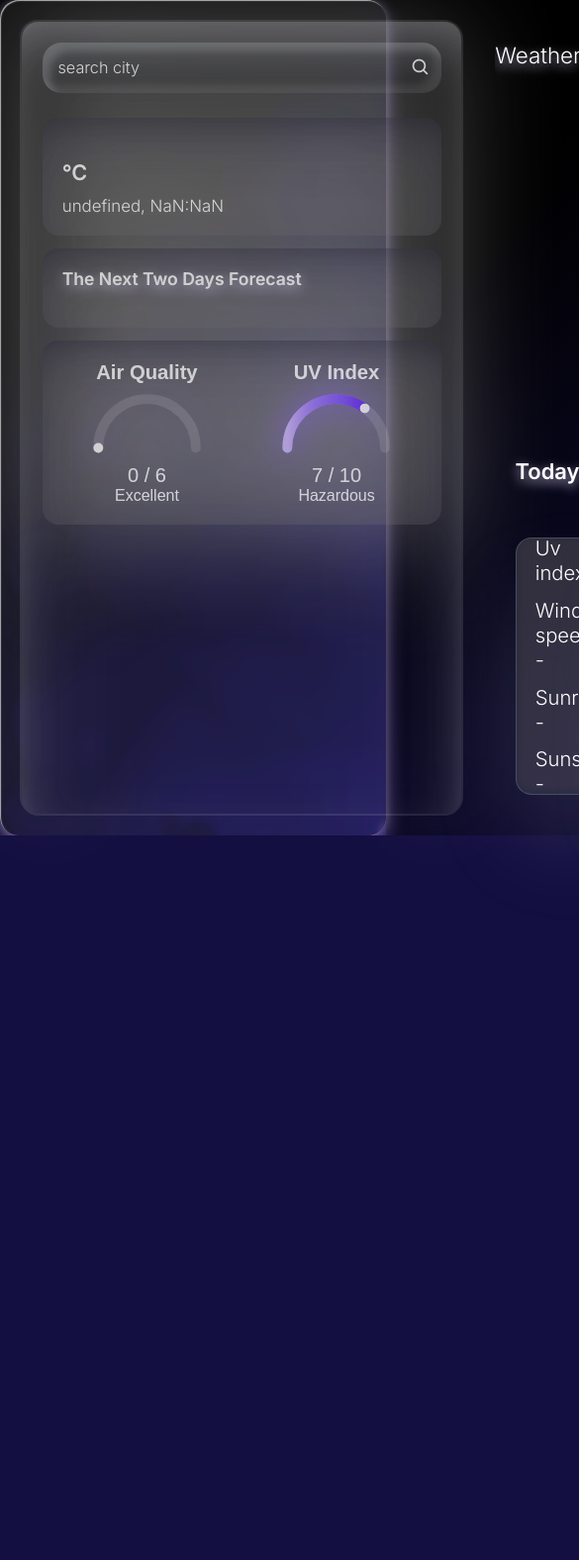
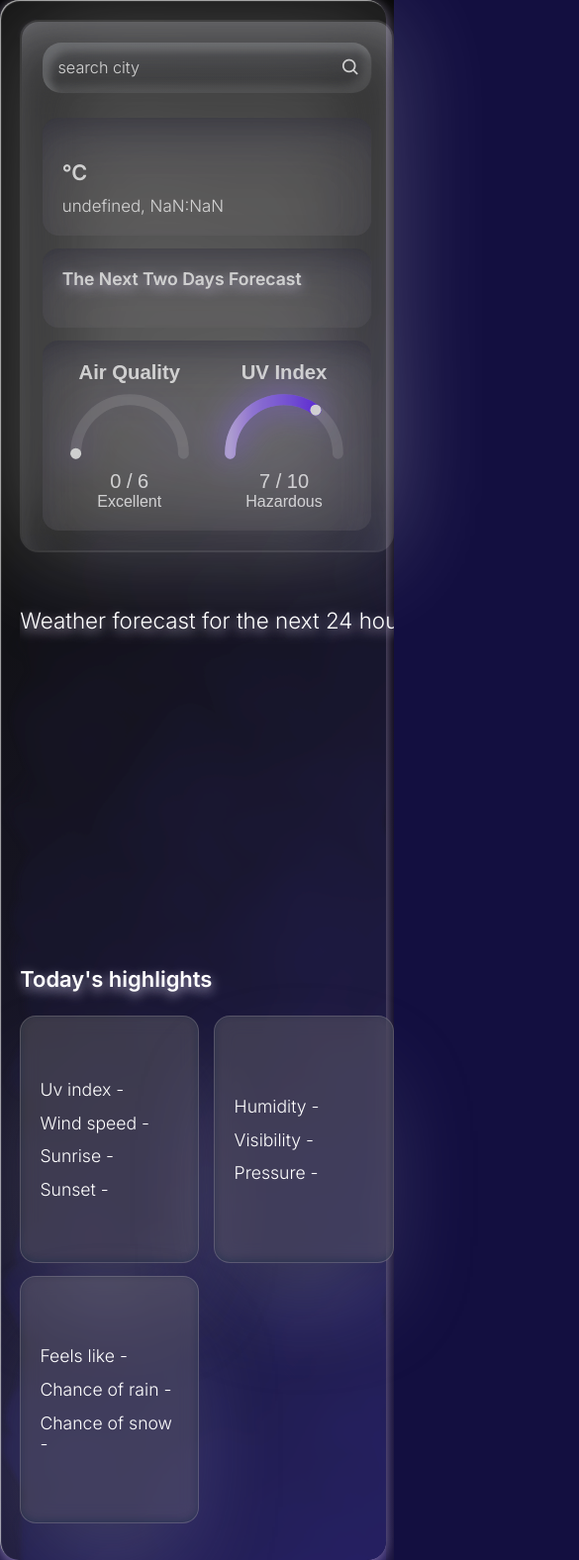
Before and after one commit to Shteinaseev/weather-app, a website built with Vite: page src/index.html in a window 390 px wide. Shown: the top 1576 px of the page at 99% size, 585 px wide, since content can reach past the window. Before the commit the page ends 844 px from the top, so only its background shows below. Built offline with nearby package versions, Linux system fonts and the light colour scheme; no server answers.

Commit message:
maked mobile and laptops versions

```diff
--- a/src/index.html
+++ b/src/index.html
@@ -29,10 +29,11 @@
                 <ul data-js-suggestions class="suggestions-container"></ul>
             </div>
             <img data-js-img src="" alt="">
+            <div class="wrapper">
                 <article class="info">
                     <h3 data-js-location class="location">
                         </h2>
-                    <p data-js-weather-desc></p>
+                        <p class="desc" data-js-weather-desc></p>
                         <p class="temperature">
                             <span data-js-temp></span>°C
                         </p>
@@ -51,6 +52,7 @@
                         <p class="prognose"></p>
                     </div>
                 </article>
+            </div>
             <article data-js-graph-wrapper class="graph-wrapper">
                 <gauge-indicator data-js-air-quality title="Air Quality" max="6" scale="air">
                 </gauge-indicator>
@@ -66,6 +68,7 @@
         </section>
         <section data-js-highlights class="highlights item">
             <h2>Today's highlights</h2>
+            <div class="wrapper">
                 <article class="info-card">
                     <p class="UV-index">
                         <span>Uv index - </span>
@@ -112,6 +115,7 @@
                         <span data-js-chance-of-snow></span>
                     </p>
                 </article>
+            </div>
         </section>
     </main>
 </body>
--- a/src/styles/style.css
+++ b/src/styles/style.css
@@ -43,7 +43,7 @@ body {
     font-family: 'Inter', sans-serif;
     display: grid;
     place-content: center;
-    height: 100vh;
+    min-height: 100vh;
     color: #fff;
     /* background-image: linear-gradient(60deg, #080808, #2200ff); */
     background-color: #130f40;
@@ -61,7 +61,6 @@ article {
 .content {
     position: relative;
     width: min(85.714vw, 105rem);
-    min-height: min(100vh, 1024px);
     border-radius: 1.2rem;
     box-shadow: 0 0 10px rgba(255, 255, 255, 0.2), 0 10px 20px rgba(187, 155, 255, 0.5);
     display: grid;
@@ -87,6 +86,10 @@ article {
         display: flex;
         flex-direction: column;
         row-gap: .8rem;
+
+        .wrapper {
+            display: contents;
+        }
 
         input {
             background: linear-gradient(173deg, #23272f22 0%, #14161a22 100%);
@@ -144,6 +147,11 @@ article {
         text-shadow: 0 4px 12px rgba(233, 223, 255, 0.8);
         font-size: clamp(1rem, 2.24vh, 1.4rem);
         font-weight: 200;
+    }
+
+    .desc {
+        font-size: clamp(1.15rem, 2.25vh, 1.4rem);
+        font-weight: 600;
     }
 
     .temperature {
@@ -238,7 +246,8 @@ article {
     }
 
     gauge-indicator {
-        width: clamp(6rem, 14.6vh, 8.5rem);
+        /* width: clamp(6rem, 14.6vh, 8.5rem); */
+        width: 8.5rem;
         text-align: center;
         font-family: sans-serif;
         color: #fff;
@@ -374,12 +383,7 @@ article {
 
 .highlights {
     height: 50vh;
-    padding: clamp(1rem, 2.4vh, 1.5rem);
-    display: grid;
-    grid-template-rows: auto 260px;
-    gap: clamp(0.2rem, 1.28vh, 0.8rem);
-    grid-template-columns: repeat(3, 30%);
-    place-items: center;
+    padding: 1.5rem;
 
     h2 {
         justify-self: start;
@@ -389,9 +393,19 @@ article {
         font-weight: 600;
     }
 
+    .wrapper {
+        height: 80%;
+        margin-top: 1.5rem;
+        display: flex;
+        justify-content: space-between;
+        align-items: center;
+        column-gap: 1rem;
+    }
+
     article {
-        width: 100%;
-        height: 100%;
+        flex-basis: 300px;
+        height: auto;
+        min-height: 250px;
         flex-direction: column;
         justify-content: center;
         row-gap: .8rem;
@@ -400,7 +414,7 @@ article {
         box-shadow: rgba(209, 209, 238, 0.25) 0px 50px 100px -20px, rgba(0, 0, 0, 0.3) 0px 30px 60px -30px, rgba(10, 37, 64, 0.35) 0px -2px 6px 0px inset;
 
         p {
-            font-size: clamp(1rem, 2.4vh, 1.5rem);
+            font-size: clamp(1.1rem, 1.167vw, 1.4rem);
             font-weight: 300;
         }
 
@@ -412,3 +426,67 @@ article {
         width: 100vw;
     }
 }
+
+@media (max-width: 900px) {
+    .content aside {
+        background-position: center bottom;
+
+        .wrapper {
+            display: flex;
+            column-gap: 1.2rem;
+            flex-basis: 10%;
+        }
+
+        .info,
+        .forecast {
+            flex-basis: 50%;
+        }
+    }
+
+    .content {
+        grid-template-areas:
+            "aside"
+            "weather"
+            "highlights";
+        grid-template-columns: 1fr;
+        row-gap: 2rem;
+    }
+
+    .weather {
+        height: auto;
+    }
+}
+
+@media (max-width: 800px) {
+    .highlights {
+        padding: 0;
+
+        .wrapper {
+            align-items: start;
+        }
+    }
+
+}
+
+@media (max-width: 580px) {
+    .content aside {
+        .wrapper {
+            display: contents;
+        }
+    }
+
+    .highlights {
+        height: 580px;
+
+        .wrapper {
+            flex-wrap: wrap;
+            column-gap: 0.5rem;
+            row-gap: 0.8rem;
+
+            article {
+                flex-basis: 48%;
+            }
+        }
+    }
+
+}
```
Lines whose indentation alone changed are shown as unchanged.
